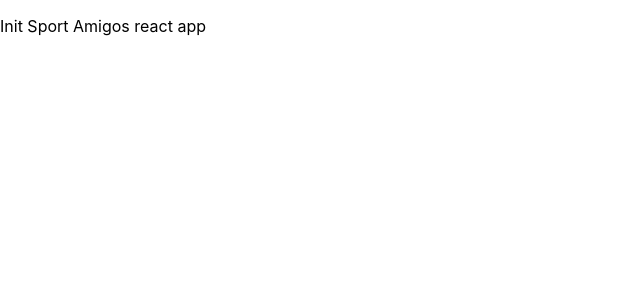
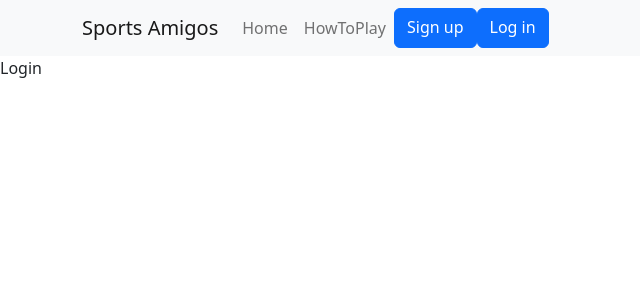
Before and after one commit to directnrg/SportsAmigos, a React (Create React App) app in the folder react_client/sports-amigos/: page /log-in in a window 1280 px wide. Shown: the top 300 px of the page, without its empty margins (0-640 px from the left). Built offline with nearby package versions, Linux system fonts and the light colour scheme.

Commit message:
First Nav bar added, and some routing

```diff
--- a/react_client/sports-amigos/package.json
+++ b/react_client/sports-amigos/package.json
@@ -6,8 +6,11 @@
     "@testing-library/jest-dom": "^5.16.5",
     "@testing-library/react": "^13.4.0",
     "@testing-library/user-event": "^13.5.0",
+    "bootstrap": "^5.2.3",
     "react": "^18.2.0",
+    "react-bootstrap": "^2.7.2",
     "react-dom": "^18.2.0",
+    "react-router-dom": "^6.9.0",
     "react-scripts": "5.0.1",
     "web-vitals": "^2.1.4"
   },
--- a/react_client/sports-amigos/src/App.js
+++ b/react_client/sports-amigos/src/App.js
@@ -1,14 +1,48 @@
 import './styles/App.css';
+import {Route,Routes, Link} from "react-router-dom";
+import Navbar from 'react-bootstrap/Navbar';
+import Nav from 'react-bootstrap/Nav';
+import Container from 'react-bootstrap/Container';
+import Home from './components/Home';
+import SignUp from './components/SignUp';
+import HowToPlay from './components/HowToPlay';
+import Button from 'react-bootstrap/Button';
+import Login from './components/Login';
 
 function SportsAmigosApp() {
   return (
-    <div className="App">
-      <header className="App-header">
-        <p>
-          Init Sport Amigos react app
-        </p>
-      </header>
-    </div>
+
+    <>
+
+    <Navbar bg="light" expand="lg">
+      <Container>
+        <Navbar.Brand  as={Link} to="/">Sports Amigos</Navbar.Brand>
+        <Navbar.Toggle aria-controls="basic-navbar-nav" />
+        <Navbar.Collapse id="basic-navbar-nav">
+          <Nav className="me-auto">
+            <Nav.Link as={Link} to="/">Home</Nav.Link>
+            <Nav.Link as={Link}  to="/how-to-play">HowToPlay</Nav.Link>
+            <Button as={Link}  to="/sign-up">Sign up</Button>{' '}
+            <Button as={Link}  to="/log-in">Log in</Button>{' '}
+
+          </Nav>
+        </Navbar.Collapse>
+      </Container>
+    </Navbar>
+
+      <div>
+        <Routes>
+          <Route index element={<Home/>} />
+          <Route path="sign-up" element={<SignUp/>} />
+          <Route path="/how-to-play" element={<HowToPlay/>} />
+          <Route path="/log-in" element={<Login/>} />
+
+          {/*Add the route to your component if necessary */}
+        </Routes>
+      </div>
+      </>
+
+
   );
 }
 
--- /dev/null
+++ b/react_client/sports-amigos/src/components/Home.js
@@ -0,0 +1,7 @@
+import React from 'react'
+
+export default function Home() {
+  return (
+    <div>Home</div>
+  )
+}
--- /dev/null
+++ b/react_client/sports-amigos/src/components/HowToPlay.js
@@ -0,0 +1,7 @@
+import React from 'react'
+
+export default function HowToPlay() {
+  return (
+    <div>HowToPlay</div>
+  )
+}
--- /dev/null
+++ b/react_client/sports-amigos/src/components/Login.js
@@ -0,0 +1,7 @@
+import React from 'react'
+
+export default function Login() {
+  return (
+    <div>Login</div>
+  )
+}
--- /dev/null
+++ b/react_client/sports-amigos/src/components/SignUp.js
@@ -0,0 +1,7 @@
+import React from 'react'
+
+export default function SignUp() {
+  return (
+    <div>SignUp</div>
+  )
+}
--- a/react_client/sports-amigos/src/index.js
+++ b/react_client/sports-amigos/src/index.js
@@ -2,16 +2,11 @@ import React from 'react';
 import ReactDOM from 'react-dom/client';
 import './styles/index.css';
 import SportsAmigosApp from './App';
-import reportWebVitals from './reportWebVitals';
+import {BrowserRouter} from "react-router-dom";
 
 const root = ReactDOM.createRoot(document.getElementById('root'));
 root.render(
-  <React.StrictMode>
+  <BrowserRouter>
     <SportsAmigosApp />
-  </React.StrictMode>
+  </BrowserRouter>
 );
-
-// If you want to start measuring performance in your app, pass a function
-// to log results (for example: reportWebVitals(console.log))
-// or send to an analytics endpoint. Learn more: https://bit.ly/CRA-vitals
-reportWebVitals();
--- a/react_client/sports-amigos/src/styles/App.css
+++ b/react_client/sports-amigos/src/styles/App.css
@@ -0,0 +1 @@
+@import 'bootstrap/dist/css/bootstrap.min.css';
--- a/react_client/sports-amigos/src/styles/index.css
+++ b/react_client/sports-amigos/src/styles/index.css
@@ -1,3 +1,4 @@
+@import 'bootstrap/dist/css/bootstrap.min.css';
 body {
   margin: 0;
   font-family: -apple-system, BlinkMacSystemFont, 'Segoe UI', 'Roboto', 'Oxygen',
```
Also changed, not shown: 1 other file (tests, documents, lock files or other folders).
